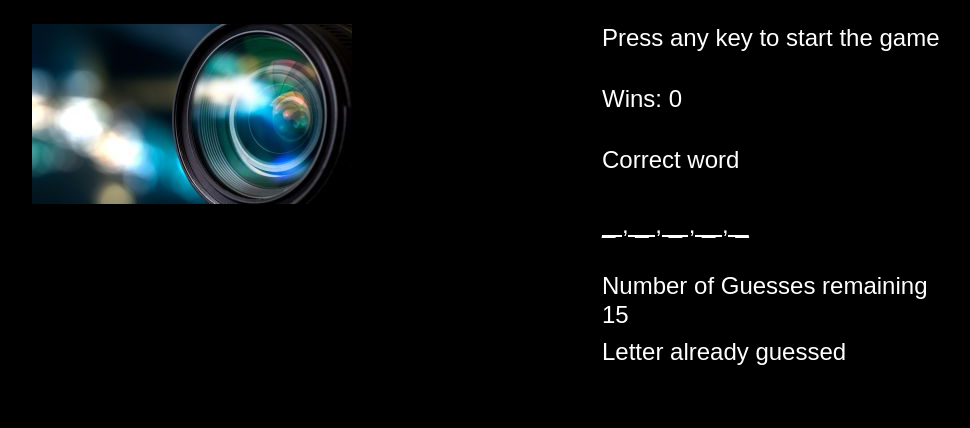
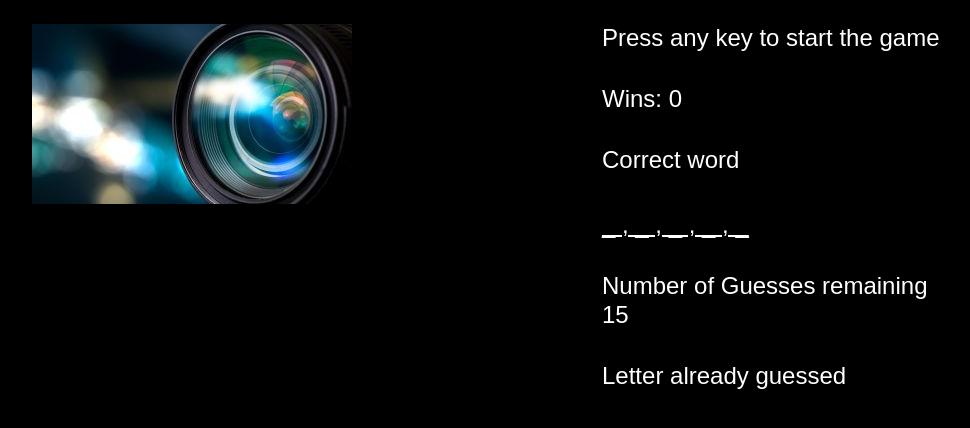
Before and after one commit to shwetakelkar/Word-Guess-Game, a plain HTML site: page index.html in a window 1280 px wide. Shown: the whole page, without its empty margins (53-1023 px from the left). Drawn offline with nearby package versions, Linux system fonts and the light colour scheme.

Commit message:
with addition br elements

```diff
--- a/index.html
+++ b/index.html
@@ -22,8 +22,8 @@
                 <h4>Wins: <span id="winText"></span></h4><br>
                 <h4>Correct word <br></h4>
                 <h4><br><span id ="letters" style="text-decoration-line:underline;"></span></h4><br>
-                <h4>Number of Guesses remaining<br> <span id= "guessRemain"></span></h4>
-                <h4>Letter already guessed<br> <span id = "letterguessed"></span></h4>
+                <h4>Number of Guesses remaining<br> <span id= "guessRemain"></span></h4><br>
+                <h4>Letter already guessed<br> <span id = "letterguessed"></span></h4><br>
 
             </div>
 
```
